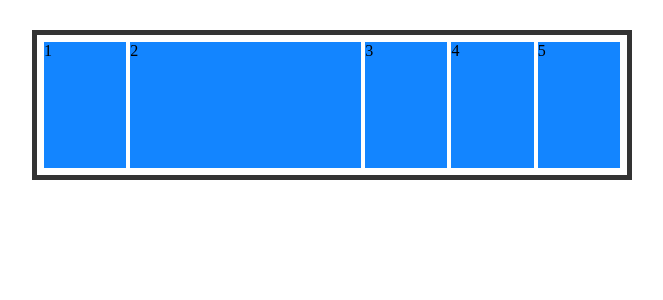
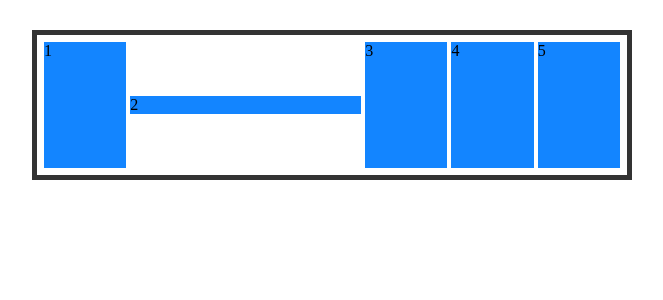
Before and after one commit to alvinfebrianto/WPU, a PHP site: page / in a window 1280 px wide. Shown: the top 300 px of the page, without its empty margins (308-971 px from the left). Run offline with PHP 8.4, Linux system fonts and the light colour scheme.

Commit message:
Mengatur align-self

```diff
--- a/style.css
+++ b/style.css
@@ -20,4 +20,5 @@
 
 .container div.dua {
   flex-grow: 3;
+  align-self: center;
 }
```
